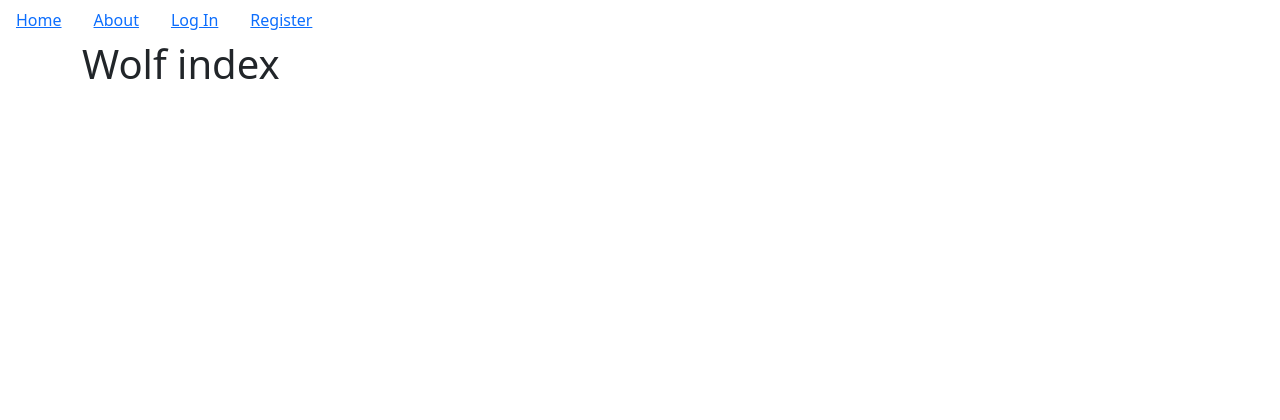
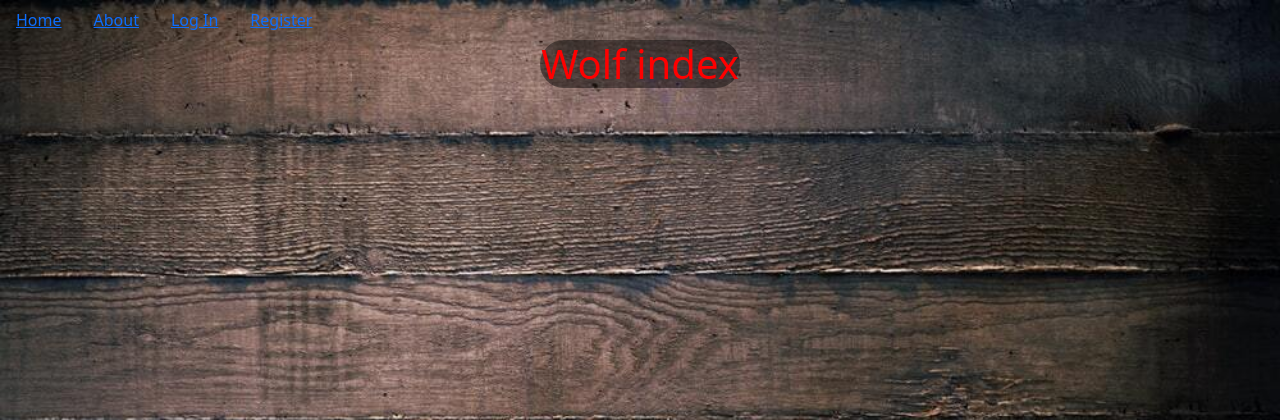
Before and after one commit to wolfsige/Collector, a Flask app: page / in a window 1280 px wide. Shown: the top 420 px of the page. Run offline with Flask 2, Linux system fonts and the light colour scheme; data that the repository does not hold is empty.

Commit message:
add index CSS

```diff
--- a/myapp/core/views.py
+++ b/myapp/core/views.py
@@ -8,7 +8,7 @@ core = Blueprint('core', __name__)
 @core.route('/')
 def index():
     page = request.args.get('page', 1, type=int)
-    wolves = Wolves.query.order_by(Wolves.date.desc()).paginate(page=page, per_page=5)
+    wolves = Wolves.query.order_by(Wolves.date.desc()).paginate(page=page, per_page=3)
     return render_template('index.html', wolves=wolves)
 
 @core.route('/info')
--- a/myapp/static/index.css
+++ b/myapp/static/index.css
@@ -0,0 +1,56 @@
+html {
+  display: flex;
+  flex-direction: column;
+}
+
+h1 {
+  color: red;
+  text-align: center;
+  background-color: rgba(0, 0, 0, .45);
+  border-radius: 50px;
+  width: 200px;
+}
+
+div.car-boy {
+  text-align: center;
+  color: black;
+  width: 300px;
+  height: 300px;
+  background-image: url(./postit\ note.png);
+  background-size: 500px 400px;
+  background-position: center;
+}
+
+div.car-boy-content {
+  padding-top: 75px;
+  padding-right: 30px;
+}
+
+div.card {
+  width: 300px;
+  height: 300px;
+  background-color: rgba(0, 0, 0, .0);
+  border: none;
+}
+
+div.container {
+
+  display: flex;
+  flex-direction: row;
+  gap: 20px;
+  flex-wrap: wrap;
+  justify-content: center;
+}
+
+body {
+  background-image: url(./woodboards.jpg);
+  background-repeat: no-repeat;
+  /* background-position: center; */
+  background-size: cover;
+}
+
+/* #background {
+  background-image: url(./corkboard\ 2.png);
+  background-repeat: no-repeat;
+  background-size: fit;
+} */
--- a/myapp/templates/index.html
+++ b/myapp/templates/index.html
@@ -1,5 +1,6 @@
 {% extends "base.html" %}
 {% block content %}
+<link rel="stylesheet" href="../static/index.css">
 <div class="jumbotron">
     <h1>Wolf index</h1>
 </div>
@@ -7,6 +8,8 @@
     {% for wolf in wolves.items %}
     <div class="card">
         <div class="car-boy">
+            <div class="car-boy-content">
+                <div id="background">
                     <h2>
                         {{wolf.name}} <br />
                     </h2>
@@ -15,6 +18,8 @@
                     </h5>
                     <p>Published on: {{wolf.date.strftime('%Y - %m - %d')}}</p>
                     <a class="btn btn-primary" href="{{url_for('wolves.wolf', wolf_id=wolf.id)}}">Inspect Wolf</a>
+                </div>
+            </div>
         </div>
     </div>
     {% endfor %}
```
Also changed, not shown: myapp/static/corkboard 2.png (added), myapp/static/corkboard image.jpg (added), myapp/static/postit note.png (added), myapp/static/woodboards.jpg (added). Lines whose indentation alone changed are shown as unchanged.
